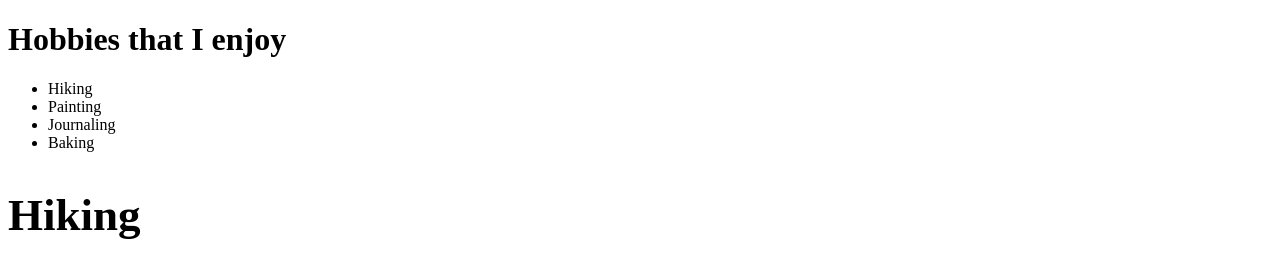
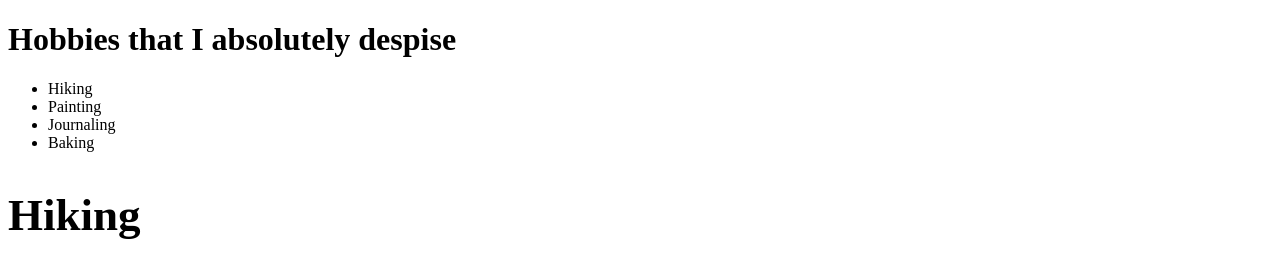
Before and after one commit to PHL-LC101-April22/js-assignment-4-html-me-something-MonorearChi, a website: page index.html in a window 1280 px wide. Shown: the top 276 px of the page. Drawn offline with Linux system fonts and the light colour scheme; files whose address does not match are found by name.

Commit message:
Changed title from hobbies I enjoy to absolutely despise

```diff
--- a/index.html
+++ b/index.html
@@ -6,7 +6,7 @@
       <body>
          <main>
       <!-- Write your HTML in this file! -->
-            <h1><b>Hobbies that I enjoy</b></h1>
+            <h1><b> Hobbies that I absolutely despise </b></h1>
             <P>
                <ul>
                   <li>Hiking</li>
```
